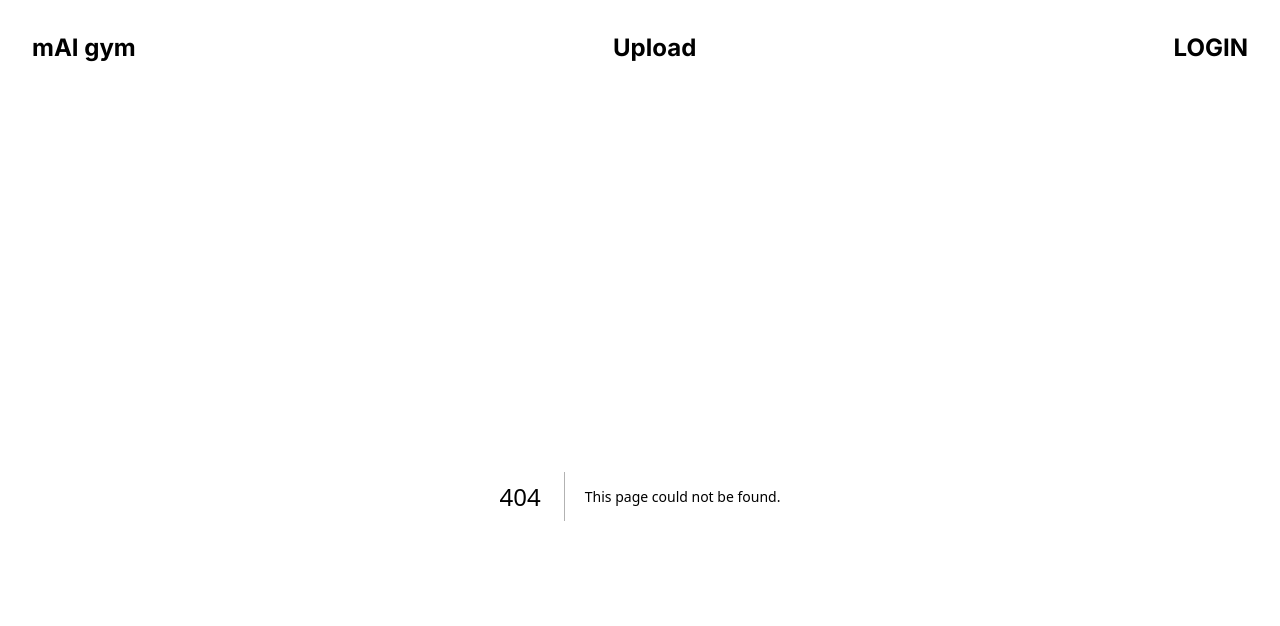
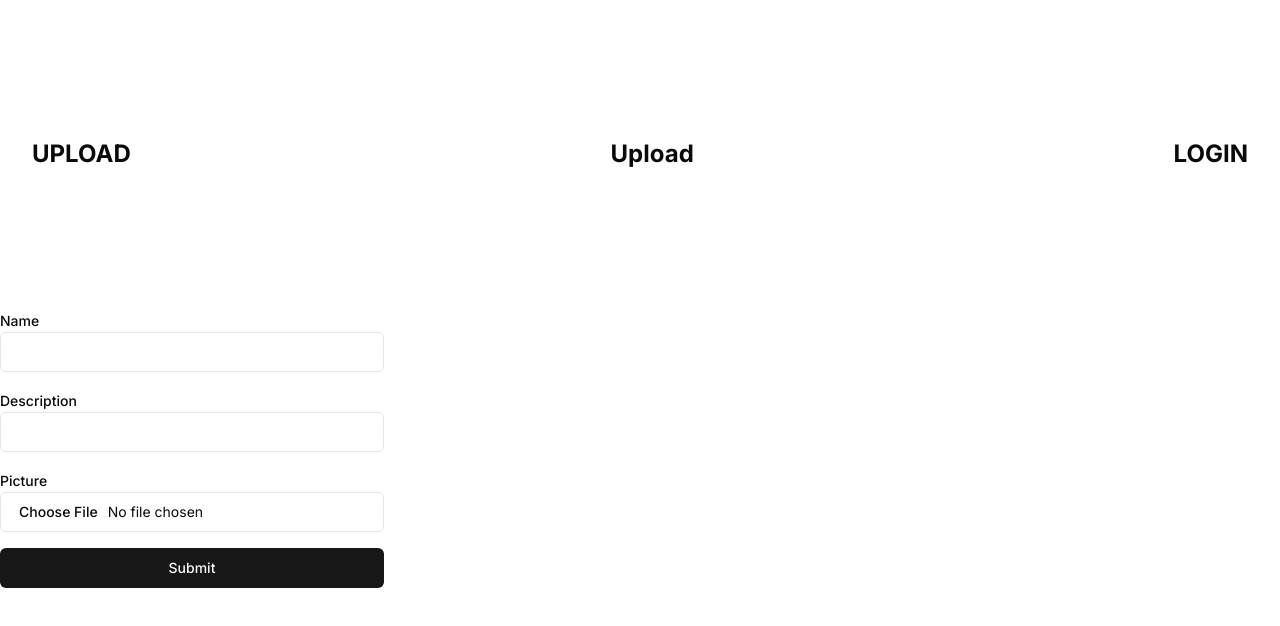
Before and after one commit to Benjiixd/Laboration-2-1dv610, a Next.js app in the folder frontend/: page /upload in a window 1280 px wide. Before the commit this address had no page. Shown: the top 626 px of the page. Built offline with nearby package versions, Linux system fonts and the light colour scheme.

Commit message:
added file upload

```diff
--- a/frontend/package.json
+++ b/frontend/package.json
@@ -37,6 +37,7 @@
     "@radix-ui/react-toggle": "^1.1.0",
     "@radix-ui/react-toggle-group": "^1.1.0",
     "@radix-ui/react-tooltip": "^1.1.3",
+    "babel": "^5.8.38",
     "class-variance-authority": "^0.7.0",
     "clsx": "^2.1.1",
     "cmdk": "^1.0.0",
--- a/frontend/src/app/header.jsx
+++ b/frontend/src/app/header.jsx
@@ -28,7 +28,10 @@ export default function Header() {
 
     return (
         <header className="flex items-center justify-between w-full p-8 bg-#e5e7eb">
-            <h1 className="text-2xl font-bold">mAI gym</h1>
+            <Link href="/upload">
+                <h1 className="text-2xl font-bold">UPLOAD</h1>
+            </Link>
+
             <nav className="flex gap-4">
                 <Link href="/test">
                     <p className="text-2xl font-bold cursor-pointer">{pathname}</p> {/* Changed to an <a> tag inside Link */}
--- /dev/null
+++ b/frontend/src/app/upload/page.jsx
@@ -0,0 +1,65 @@
+"use client";
+
+import { useState } from "react";
+import { Input } from "@/components/ui/input";
+import { Label } from "@/components/ui/label";
+import { Button } from "@/components/ui/button";
+
+export default function Page() {
+    const [name, setName] = useState("");
+    const [description, setDescription] = useState("");
+    const [file, setFile] = useState(null);
+
+    const handleSubmit = async (e) => {
+        e.preventDefault();
+        const formData = new FormData();
+        formData.append("name", name);
+        formData.append("description", description);
+        formData.append("file", file);
+        try {
+            const response = await fetch("http://localhost:3020/images", {
+                method: "POST",
+                body: formData,
+            });
+            if (response.ok) {
+                console.log("Data submitted successfully");
+            } else {
+                console.error("Server error:", response.statusText);
+            }
+        } catch (error) {
+            console.error("Network error:", error);
+        }
+    };
+
+    return (
+        <form onSubmit={handleSubmit} className="grid w-full max-w-sm gap-4">
+            <div>
+                <Label htmlFor="name">Name</Label>
+                <Input
+                    id="name"
+                    type="text"
+                    value={name}
+                    onChange={(e) => setName(e.target.value)}
+                />
+            </div>
+            <div>
+                <Label htmlFor="description">Description</Label>
+                <Input
+                    id="description"
+                    type="text"
+                    value={description}
+                    onChange={(e) => setDescription(e.target.value)}
+                />
+            </div>
+            <div>
+                <Label htmlFor="picture">Picture</Label>
+                <Input
+                    id="picture"
+                    type="file"
+                    onChange={(e) => setFile(e.target.files[0])}
+                />
+            </div>
+            <Button type="submit">Submit</Button>
+        </form>
+    );
+}
```
Also changed, not shown: 1 other file (tests, documents, lock files or other folders).
